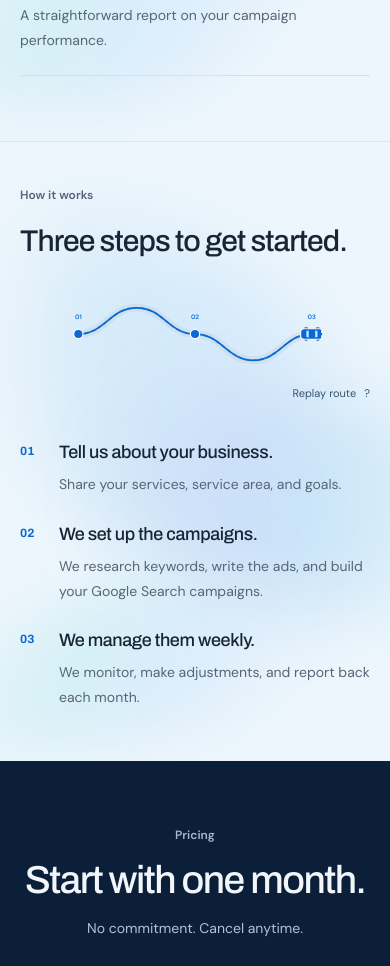
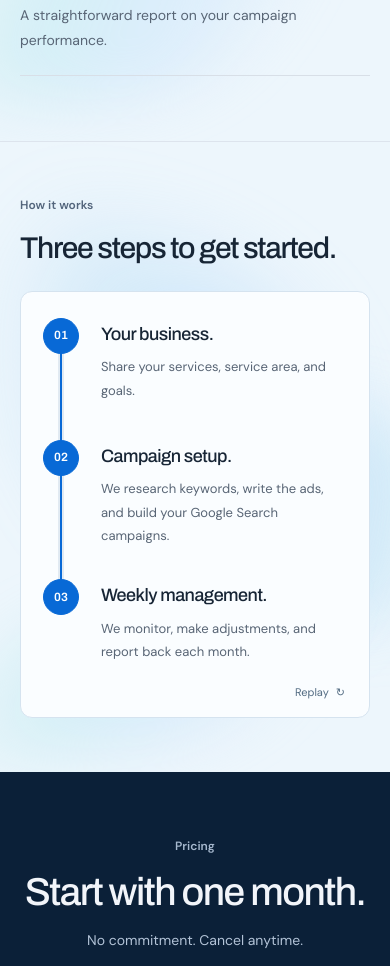
Before and after one commit to mecaelam/pipelineleadsco, a plain HTML site: page index.html in a window 390 px wide. Shown: the part 2325-3291 px from the top of the page. Drawn offline with Linux system fonts and the light colour scheme.

Commit message:
Redesign process as a compact responsive timeline

```diff
--- a/index.html
+++ b/index.html
@@ -85,29 +85,29 @@
     <section class="process-section" id="how-it-works">
       <div class="sky-ribbons" aria-hidden="true"><i></i><i></i><i></i></div>
       <div class="container"><div class="process-heading"><p class="section-label">How it works</p><h2>Three steps to get started.</h2></div>
+        <div class="process-journey">
         <div class="process-route" aria-label="Campaign journey: your business, campaign setup, then weekly management.">
-          <svg class="route-map" viewBox="0 0 600 150" fill="none" aria-hidden="true">
-            <defs><mask id="route-ahead-mask" maskUnits="userSpaceOnUse" x="0" y="0" width="600" height="150"><path id="route-reveal" d="M100 75 C145 75 155 30 200 30 S255 75 300 75 S355 120 400 120 S455 75 500 75" stroke="white" stroke-width="8"/></mask></defs>
-            <path class="route-road" d="M100 75 C145 75 155 30 200 30 S255 75 300 75 S355 120 400 120 S455 75 500 75"/>
-            <path class="route-dashes" d="M100 75 C145 75 155 30 200 30 S255 75 300 75 S355 120 400 120 S455 75 500 75" mask="url(#route-ahead-mask)"/>
-            <path id="route-trail" d="M100 75 C145 75 155 30 200 30 S255 75 300 75 S355 120 400 120 S455 75 500 75"/>
-            <g class="route-stop" data-stop="0"><circle cx="100" cy="75" r="8"/><text x="100" y="50" text-anchor="middle">01</text></g>
-            <g class="route-stop" data-stop="1"><circle cx="300" cy="75" r="8"/><text x="300" y="50" text-anchor="middle">02</text></g>
-            <g class="route-stop" data-stop="2"><circle cx="500" cy="75" r="8"/><text x="500" y="50" text-anchor="middle">03</text></g>
-            <g id="route-car" visibility="hidden">
+          <svg class="route-map" viewBox="0 0 1200 260" fill="none" aria-hidden="true">
+            <defs><mask id="route-ahead-mask" maskUnits="userSpaceOnUse" x="0" y="0" width="1200" height="260"><path id="route-reveal" d="M52 52 L452 52 L852 52" stroke="white" stroke-width="8"/></mask></defs>
+            <path class="route-road" d="M52 52 L452 52 L852 52"/>
+            <path class="route-dashes" d="M52 52 L452 52 L852 52" mask="url(#route-ahead-mask)"/>
+            <path id="route-trail" d="M52 52 L452 52 L852 52"/>
+            <g id="route-car" visibility="hidden"><g transform="scale(.65)">
               <rect x="-13" y="-11" width="7" height="4" rx="2" fill="#0b2038"/><rect x="7" y="-11" width="7" height="4" rx="2" fill="#0b2038"/>
               <rect x="-13" y="7" width="7" height="4" rx="2" fill="#0b2038"/><rect x="7" y="7" width="7" height="4" rx="2" fill="#0b2038"/>
               <rect x="-19" y="-9" width="38" height="18" rx="6" fill="#0869d6" stroke="white" stroke-width="2"/>
               <path d="M6-6 10-5 10 5 6 6Z" fill="#c7e5ff"/><path d="M-9-5-5-6-5 6-9 5Z" fill="#c7e5ff"/>
               <path d="M17-5v2m0 6v2" stroke="#fff" stroke-width="2" stroke-linecap="round"/>
             </g>
+            </g>
           </svg>
-          <button class="route-replay" type="button" hidden>Replay route <span aria-hidden="true">?</span></button>
         </div>
         <div class="steps">
-          <article><span class="step-number">01</span><h3>Tell us about your business.</h3><p>Share your services, service area, and goals.</p></article>
-          <article><span class="step-number">02</span><h3>We set up the campaigns.</h3><p>We research keywords, write the ads, and build your Google Search campaigns.</p></article>
-          <article><span class="step-number">03</span><h3>We manage them weekly.</h3><p>We monitor, make adjustments, and report back each month.</p></article>
+          <article><span class="step-number">01</span><h3>Your business.</h3><p>Share your services, service area, and goals.</p></article>
+          <article><span class="step-number">02</span><h3>Campaign setup.</h3><p>We research keywords, write the ads, and build your Google Search campaigns.</p></article>
+          <article><span class="step-number">03</span><h3>Weekly management.</h3><p>We monitor, make adjustments, and report back each month.</p></article>
+        </div>
+        <button class="route-replay" type="button" hidden>Replay <span aria-hidden="true">&#8635;</span></button>
         </div>
       </div>
     </section>
--- a/process-route.js
+++ b/process-route.js
@@ -7,18 +7,38 @@
   const ahead = section.querySelector('#route-reveal');
   const car = section.querySelector('#route-car');
   const replay = section.querySelector('.route-replay');
-  const stops = [...section.querySelectorAll('.route-stop')];
+  const svg = section.querySelector('.route-map');
+  const mask = section.querySelector('#route-ahead-mask');
+  const badges = [...section.querySelectorAll('.step-number')];
+  const paths = [trail, ahead, section.querySelector('.route-road'), section.querySelector('.route-dashes')];
+  let middle = 0.5;
+  let layoutKey = '';
   const steps = [...section.querySelectorAll('.steps article')];
   const motion = window.matchMedia('(prefers-reduced-motion: reduce)');
   let timeline;
   let visible = false;
 
   function mark(index) {
-    stops.forEach((stop, i) => stop.classList.toggle('is-reached', i <= index));
     steps.forEach((step, i) => step.classList.toggle('is-reached', i <= index));
+  }
+  function measure() {
+    const bounds = map.getBoundingClientRect();
+    const points = badges.map(badge => {
+      const box = badge.getBoundingClientRect();
+      return { x: box.left - bounds.left + box.width / 2, y: box.top - bounds.top + box.height / 2 };
+    });
+    const data = points.map((p, i) => `${i ? 'L' : 'M'}${p.x} ${p.y}`).join(' ');
+    svg.setAttribute('viewBox', `0 0 ${bounds.width} ${bounds.height}`);
+    mask.setAttribute('width', bounds.width);
+    mask.setAttribute('height', bounds.height);
+    paths.forEach(path => path.setAttribute('d', data));
+    const distance = (a, b) => Math.hypot(b.x - a.x, b.y - a.y);
+    middle = distance(points[0], points[1]) / (distance(points[0], points[1]) + distance(points[1], points[2]));
+    layoutKey = `${bounds.width},${bounds.height}`;
   }
   function setup() {
     timeline?.kill();
+    measure();
     mark(-1);
     if (motion.matches) {
       gsap.set(trail, { drawSVG: '100%' });
@@ -30,6 +50,7 @@
     }
     gsap.set(trail, { drawSVG: '0%' });
     gsap.set(ahead, { drawSVG: '0%' });
+    gsap.set(car, { x: 0, y: 0, rotation: 0 });
     gsap.set(car, { motionPath: { path: trail, align: trail, alignOrigin: [0.5, 0.5], autoRotate: true, start: 0, end: 0 } });
     car.setAttribute('visibility', 'visible');
     replay.hidden = true;
@@ -38,7 +59,7 @@
       .to(ahead, { drawSVG: '100%', duration: 3.4, ease: 'none' }, 0)
       .to(trail, { drawSVG: '100%', duration: 4.2, ease: 'none' }, 0.35)
       .to(car, { duration: 4.2, ease: 'none', motionPath: { path: trail, align: trail, alignOrigin: [0.5, 0.5], autoRotate: true } }, 0.35)
-      .call(() => mark(1), [], 2.45)
+      .call(() => mark(1), [], 0.35 + 4.2 * middle)
       .call(() => mark(2), [], 4.55);
   }
   function syncPlayback() {
@@ -48,6 +69,20 @@
     } else timeline.pause();
   }
   setup();
+  if ('ResizeObserver' in window) {
+    new ResizeObserver(() => {
+      const bounds = map.getBoundingClientRect();
+      if (`${bounds.width},${bounds.height}` === layoutKey) return;
+      const progress = timeline?.progress() || 0;
+      setup();
+      if (!motion.matches) {
+        timeline.progress(progress);
+        const travel = Math.max(0, (progress * 4.55 - 0.35) / 4.2);
+        mark(travel >= 1 ? 2 : travel >= middle ? 1 : progress > 0 ? 0 : -1);
+      }
+      syncPlayback();
+    }).observe(map);
+  }
   if ('IntersectionObserver' in window) {
     new IntersectionObserver(entries => {
       visible = entries[0].isIntersecting;
--- a/styles.css
+++ b/styles.css
@@ -126,20 +126,6 @@ h3{font-size:18px;line-height:1.4;letter-spacing:-.35px}
 .steps p{font-size:14px;line-height:1.8;max-width:330px}
 
 /* Pricing */
-.process-route{position:relative;margin:-14px 0 18px;min-height:100px}
-.route-map{display:block;width:100%;height:auto;max-height:215px;overflow:visible}
-.route-road{stroke:#c8d9e7;stroke-width:14;stroke-linecap:round;opacity:.55}
-.route-dashes{stroke:#6c95b9;stroke-width:3;stroke-dasharray:5 7;stroke-linecap:round}
-#route-trail{stroke:#0869d6;stroke-width:3;stroke-linecap:round}
-.route-stop circle{fill:#edf6fc;stroke:#8eaac3;stroke-width:2;transition:fill .25s,stroke .25s}
-.route-stop text{fill:#60758d;font-family:var(--body);font-size:11px;font-weight:600}
-.route-stop.is-reached text{fill:#0869d6}
-.route-stop.is-reached circle{fill:#0869d6;stroke:#fff}
-.steps article.is-reached .step-number{color:#0869d6;font-weight:700}
-.route-replay{position:absolute;right:0;bottom:0;display:flex;align-items:center;gap:8px;background:transparent;border:0;color:#345575;font-size:12px;padding:8px 0 8px 12px}
-.route-replay:hover{color:#0869d6}
-@media(max-width:680px){.process-route{margin:-8px 0 30px;padding-bottom:26px}.route-map{min-height:100px}.route-replay{font-size:11px}.process-section .steps{gap:24px}}
-
 /* Pricing */
 .pricing-section{background:#0b2038;color:#f2f5fa}
 .pricing-heading{display:grid;grid-template-columns:1fr 2.1fr;gap:0 70px;align-items:baseline;border-bottom:1px solid #30445c;padding-bottom:38px}
@@ -265,3 +251,24 @@ footer .brand-mark{background:transparent}
 .back-top{color:#345575}
 .back-top:hover{color:#0869d6}
 .footer-bottom{border-top-color:#d8dfe7;color:#586575}
+
+/* A connected three-step process */
+.process-section{padding:76px 0 80px}
+.process-heading{display:block;margin-bottom:30px}
+.process-heading .section-label{margin-bottom:14px}
+.process-heading h2{font-size:clamp(30px,3vw,40px);letter-spacing:-1.3px}
+.process-journey{position:relative;background:#fafdff;border:1px solid #d5e3ef;border-radius:16px;padding:32px 32px 56px}
+.process-route{position:absolute;inset:0;pointer-events:none;overflow:hidden;border-radius:inherit}
+.route-map{display:block;width:100%;height:100%;overflow:visible}
+.route-road{stroke:#e1eaf2;stroke-width:6;stroke-linecap:round}
+.route-dashes{stroke:#91aac1;stroke-width:2;stroke-dasharray:4 7;stroke-linecap:round}
+#route-trail{stroke:#0869d6;stroke-width:2;stroke-linecap:round}
+.process-journey .steps{position:relative;display:grid;grid-template-columns:repeat(3,minmax(0,1fr));gap:36px;pointer-events:none}
+.process-journey .steps article{padding:0;min-width:0}
+.process-journey .step-number{position:relative;top:auto;left:auto;display:grid;place-items:center;width:40px;height:40px;margin:0 0 26px;background:#fafdff;border:1px solid #c6d7e7;border-radius:50%;color:#60758d;font-size:12px;font-weight:600;transition:color .25s,background .25s,border-color .25s}
+.process-journey .is-reached .step-number{background:#0869d6;color:#fff;border-color:#0869d6}
+.process-journey .steps h3{font-size:20px;margin-bottom:10px;letter-spacing:-.5px}
+.process-journey .steps p{font-size:14px;line-height:1.8;max-width:300px}
+.route-replay{position:absolute;right:26px;bottom:14px;display:flex;align-items:center;gap:7px;background:transparent;border:0;color:#526b82;font-size:11px;padding:6px}
+.route-replay:hover{color:#0869d6}
+@media(max-width:680px){.process-section{padding:54px 0}.process-heading{margin-bottom:25px}.process-journey{padding:26px 22px 48px;border-radius:12px}.process-journey .steps{grid-template-columns:1fr;gap:32px}.process-journey .steps article{position:relative;padding-left:58px;min-height:90px}.process-journey .step-number{position:absolute;left:0;top:0;margin:0;width:36px;height:36px}.process-journey .steps h3{font-size:18px;margin-bottom:8px;padding-top:4px}.process-journey .steps p{font-size:13px}.route-replay{right:18px;bottom:10px}}
```
